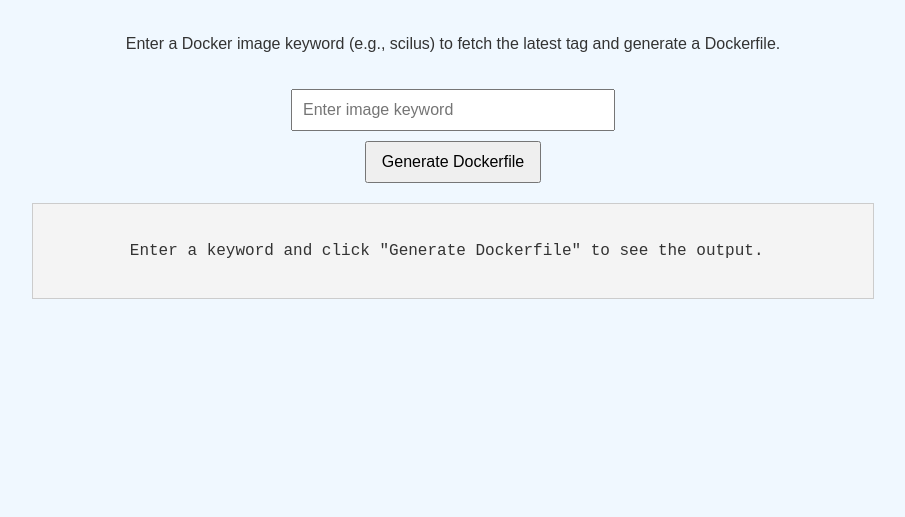
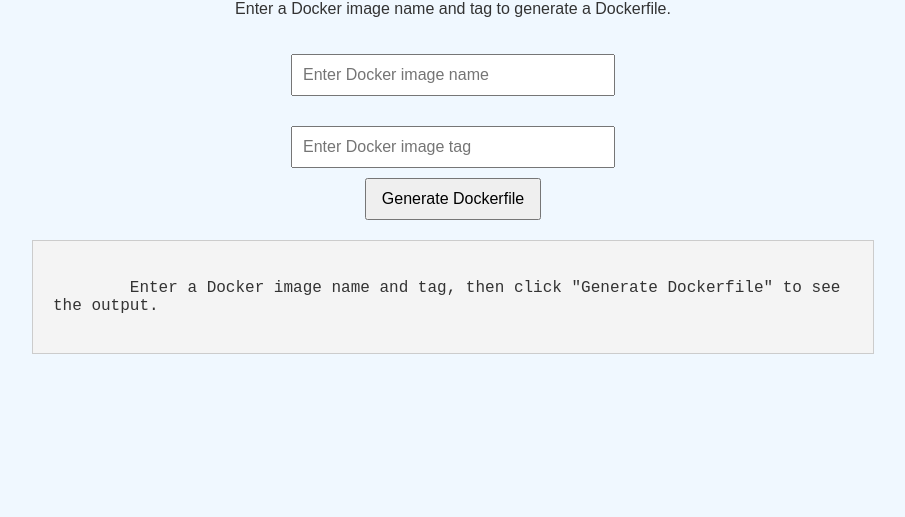
Before and after one commit to nbahador/Docker_file_generator, a website: page index.html in a window 1280 px wide. Shown: the part 299-816 px from the top of the page, without its empty margins (187-1092 px from the left). Drawn offline with Linux system fonts and the light colour scheme.

Commit message:
Update index.html

```diff
--- a/index.html
+++ b/index.html
@@ -46,20 +46,20 @@
 </head>
 <body>
     <h1>Dockerfile Generator</h1>
-    <p>Enter a Docker image keyword (e.g., scilus) to fetch the latest tag and generate a Dockerfile.</p>
+    <p>Enter a Docker image name and tag to generate a Dockerfile.</p>
 
-    <!-- Input field to enter Docker image keyword -->
-    <input type="text" id="imageKeyword" placeholder="Enter image keyword" />
+    <!-- Input field to enter Docker image name -->
+    <input type="text" id="imageName" placeholder="Enter Docker image name" />
+
+    <!-- Input field to enter Docker image tag -->
+    <input type="text" id="imageTag" placeholder="Enter Docker image tag" />
 
     <!-- Button to trigger Dockerfile generation -->
     <button id="generateButton">Generate Dockerfile</button>
 
     <div class="output" id="dockerfileOutput">
-        Enter a keyword and click "Generate Dockerfile" to see the output.
+        Enter a Docker image name and tag, then click "Generate Dockerfile" to see the output.
     </div>
-
-    <!-- Add debugging message area -->
-    <div id="debugOutput" style="margin-top: 20px;"></div>
 
     <script src="dockerfileGenerator.js"></script>
 </body>
```
